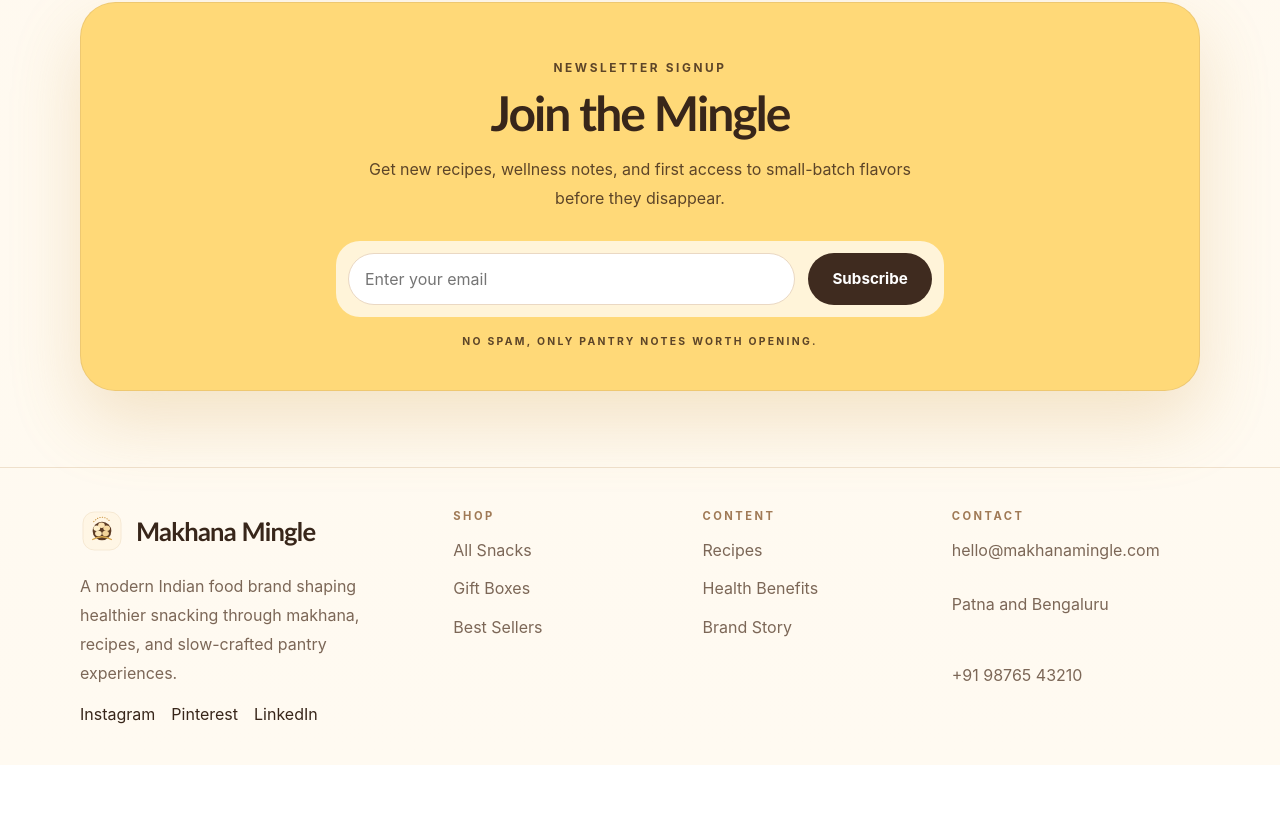
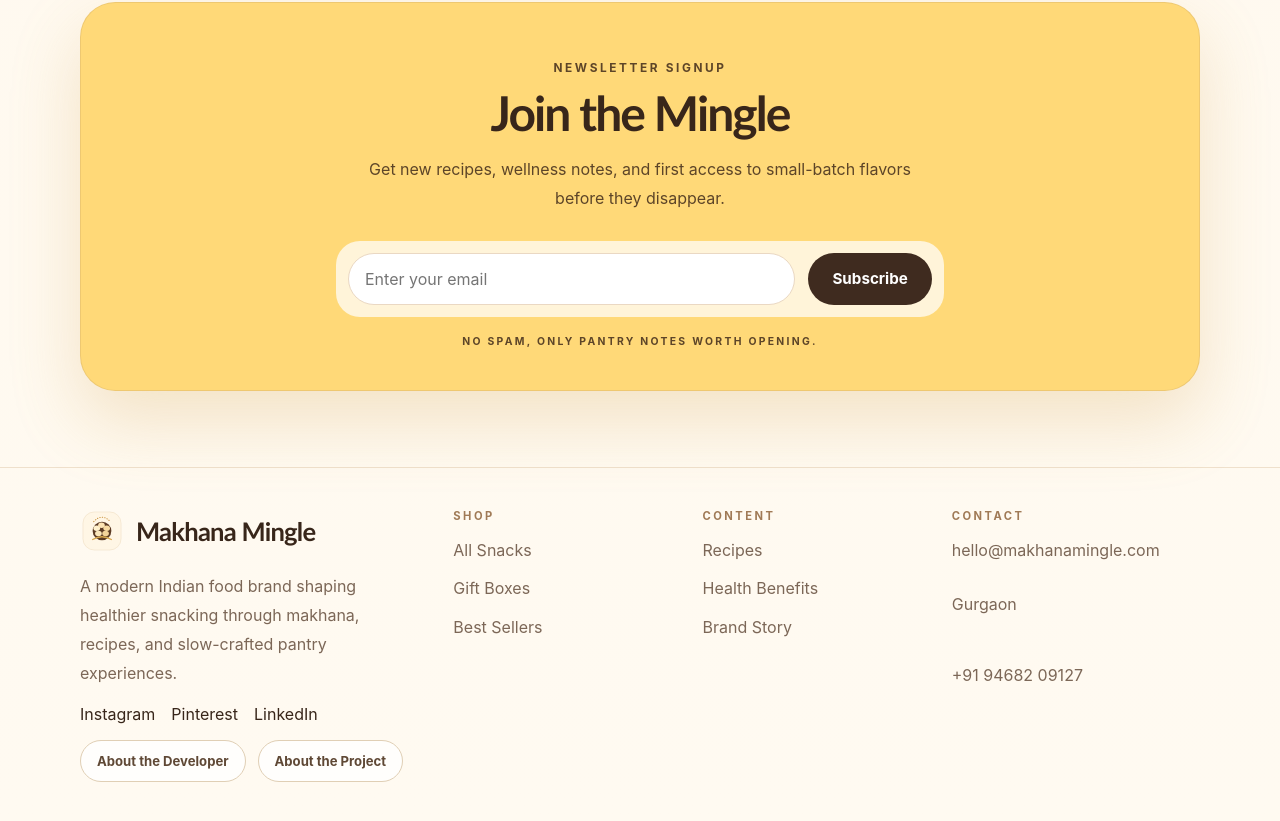
Before and after one commit to sonimohit481/Makhana-Mingle, a Next.js app: page / in a window 1280 px wide. Shown: the part 5657-6478 px from the top of the page. Before the commit the page ends 6422 px from the top, so only its background shows below. Built offline with nearby package versions, Linux system fonts and the light colour scheme.

Commit message:
Add developer and project footer modals

```diff
--- a/app/globals.css
+++ b/app/globals.css
@@ -864,6 +864,120 @@ img {
   margin-top: 1rem;
 }
 
+.footer-modal-actions {
+  display: flex;
+  flex-wrap: wrap;
+  gap: 0.75rem;
+  margin-top: 1rem;
+}
+
+.footer-modal-trigger {
+  border: 1px solid #e0cfb5;
+  border-radius: 999px;
+  background: rgba(255, 255, 255, 0.78);
+  color: #5f4835;
+  padding: 0.75rem 1rem;
+  font-size: 0.82rem;
+  font-weight: 700;
+  cursor: pointer;
+  transition:
+    transform 180ms ease,
+    background-color 180ms ease,
+    color 180ms ease;
+}
+
+.footer-modal-trigger:hover,
+.footer-dialog-links a:hover,
+.footer-dialog-close:hover {
+  transform: translateY(-2px);
+}
+
+.footer-dialog {
+  width: min(42rem, calc(100% - 2rem));
+  padding: 0;
+  border: 0;
+  background: transparent;
+}
+
+.footer-dialog::backdrop {
+  background: rgba(51, 33, 18, 0.42);
+  backdrop-filter: blur(6px);
+}
+
+.footer-dialog-card {
+  border-radius: 2rem;
+  border: 1px solid #ead8c3;
+  background: linear-gradient(180deg, rgba(255, 251, 244, 0.98), rgba(255, 245, 229, 0.98));
+  box-shadow: 0 30px 70px rgba(68, 42, 22, 0.16);
+  padding: 1.5rem;
+}
+
+.footer-dialog-top {
+  display: flex;
+  align-items: start;
+  justify-content: space-between;
+  gap: 1rem;
+}
+
+.footer-dialog-top h3 {
+  margin: 0.2rem 0 0;
+  font-family: var(--font-display);
+  font-size: clamp(1.6rem, 3vw, 2.1rem);
+  letter-spacing: -0.03em;
+}
+
+.footer-dialog-close {
+  border: 1px solid #e0cfb5;
+  border-radius: 999px;
+  background: white;
+  color: #5f4835;
+  padding: 0.7rem 0.95rem;
+  font-size: 0.8rem;
+  font-weight: 700;
+  cursor: pointer;
+  transition:
+    transform 180ms ease,
+    background-color 180ms ease;
+}
+
+.footer-dialog-copy {
+  margin: 1rem 0 0;
+  color: var(--muted);
+  line-height: 1.8;
+}
+
+.footer-dialog-list {
+  display: grid;
+  gap: 0.8rem;
+  margin-top: 1.2rem;
+}
+
+.footer-dialog-point {
+  border-radius: 1.1rem;
+  border: 1px solid #ead8c3;
+  background: rgba(255, 255, 255, 0.78);
+  color: #6b5544;
+  line-height: 1.7;
+  padding: 0.9rem 1rem;
+}
+
+.footer-dialog-links {
+  display: flex;
+  flex-wrap: wrap;
+  gap: 0.75rem;
+  margin-top: 1.2rem;
+}
+
+.footer-dialog-links a {
+  border-radius: 999px;
+  background: #3f2b1f;
+  color: white;
+  padding: 0.8rem 1rem;
+  font-size: 0.84rem;
+  font-weight: 700;
+  transition: transform 180ms ease;
+}
+
 .footer-heading {
   margin: 0 0 0.8rem;
   color: #a07a56;
--- a/app/page.tsx
+++ b/app/page.tsx
@@ -1,3 +1,6 @@
+import Image from "next/image";
+import FooterInfoModal from "@/components/footer-info-modal";
+
 const navLinks = [
   { label: "Recipes", href: "#recipes" },
   { label: "Benefits", href: "#benefits" },
@@ -146,6 +149,35 @@ function SectionHeading({
 }
 
 export default function Home() {
+  const developerDetails = {
+    title: "About the Developer",
+    description:
+      "Mohit Soni is a React Native and frontend developer building scalable mobile apps and modern web applications with React, Expo, and Next.js.",
+    bullets: [
+      "Public portfolio title: React Native & Frontend Developer.",
+      "Publicly highlighted stack: React, React Native, Next.js, TypeScript, Node.js, Expo, Redux, Git.",
+      "Public work reference: PPFAS Mutual Fund.",
+      "Public email: sonimohit481@gmail.com.",
+    ],
+    links: [
+      { href: "https://mohitsoni.dev", label: "Portfolio" },
+      { href: "https://github.com/sonimohit481", label: "GitHub" },
+      { href: "https://www.linkedin.com/in/mohitsoni481/", label: "LinkedIn" },
+    ],
+  };
+
+  const projectDetails = {
+    title: "About the Project",
+    description:
+      "Makhana Mingle is being built as a premium modern Indian food brand website that can carry both editorial storytelling and e-commerce in one system.",
+    bullets: [
+      "Built on Next.js App Router with a custom mobile-first UI.",
+      "Designed to support recipes, health education, product merchandising, and Bihar-rooted storytelling.",
+      "Uses brand-owned makhana illustrations and a warm premium visual language.",
+      "Prepared for future layers like product pages, cart flow, and deeper content routes.",
+    ],
+  };
+
   return (
     <div className="site-shell grain-overlay">
       <header className="topbar">
@@ -438,6 +470,21 @@ export default function Home() {
               <a href="#recipes">Pinterest</a>
               <a href="#story">LinkedIn</a>
             </div>
+            <div className="footer-modal-actions">
+              <FooterInfoModal
+                title={developerDetails.title}
+                description={developerDetails.description}
+                bullets={developerDetails.bullets}
+                links={developerDetails.links}
+                triggerLabel="About the Developer"
+              />
+              <FooterInfoModal
+                title={projectDetails.title}
+                description={projectDetails.description}
+                bullets={projectDetails.bullets}
+                triggerLabel="About the Project"
+              />
+            </div>
           </div>
           <div>
             <p className="footer-heading">Shop</p>
@@ -459,8 +506,8 @@ export default function Home() {
             <p className="footer-heading">Contact</p>
             <div className="footer-stack">
               <a href="mailto:hello@makhanamingle.com">hello@makhanamingle.com</a>
-              <p>Patna and Bengaluru</p>
-              <p>+91 98765 43210</p>
+              <p>Gurgaon</p>
+              <p>+91 94682 09127</p>
             </div>
           </div>
         </div>
@@ -468,4 +515,3 @@ export default function Home() {
     </div>
   );
 }
-import Image from "next/image";
--- /dev/null
+++ b/components/footer-info-modal.tsx
@@ -0,0 +1,93 @@
+"use client";
+
+import { useEffect, useRef, useState } from "react";
+
+type FooterInfoModalProps = {
+  title: string;
+  description: string;
+  bullets: string[];
+  triggerLabel: string;
+  links?: Array<{
+    href: string;
+    label: string;
+  }>;
+};
+
+export default function FooterInfoModal({
+  title,
+  description,
+  bullets,
+  triggerLabel,
+  links = [],
+}: FooterInfoModalProps) {
+  const [open, setOpen] = useState(false);
+  const dialogRef = useRef<HTMLDialogElement>(null);
+
+  useEffect(() => {
+    const dialog = dialogRef.current;
+
+    if (!dialog) {
+      return;
+    }
+
+    if (open && !dialog.open) {
+      dialog.showModal();
+    }
+
+    if (!open && dialog.open) {
+      dialog.close();
+    }
+  }, [open]);
+
+  return (
+    <>
+      <button type="button" className="footer-modal-trigger" onClick={() => setOpen(true)}>
+        {triggerLabel}
+      </button>
+
+      <dialog
+        ref={dialogRef}
+        className="footer-dialog"
+        onClose={() => setOpen(false)}
+        aria-label={title}
+      >
+        <div className="footer-dialog-card">
+          <div className="footer-dialog-top">
+            <div>
+              <p className="section-eyebrow">Quick Details</p>
+              <h3>{title}</h3>
+            </div>
+            <button
+              type="button"
+              className="footer-dialog-close"
+              onClick={() => setOpen(false)}
+              aria-label={`Close ${title}`}
+            >
+              Close
+            </button>
+          </div>
+
+          <p className="footer-dialog-copy">{description}</p>
+
+          <div className="footer-dialog-list">
+            {bullets.map((bullet) => (
+              <div key={bullet} className="footer-dialog-point">
+                {bullet}
+              </div>
+            ))}
+          </div>
+
+          {links.length > 0 ? (
+            <div className="footer-dialog-links">
+              {links.map((link) => (
+                <a key={link.href} href={link.href} target="_blank" rel="noreferrer noopener">
+                  {link.label}
+                </a>
+              ))}
+            </div>
+          ) : null}
+        </div>
+      </dialog>
+    </>
+  );
+}
```
